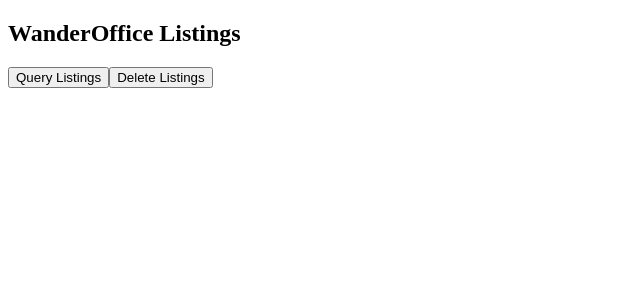
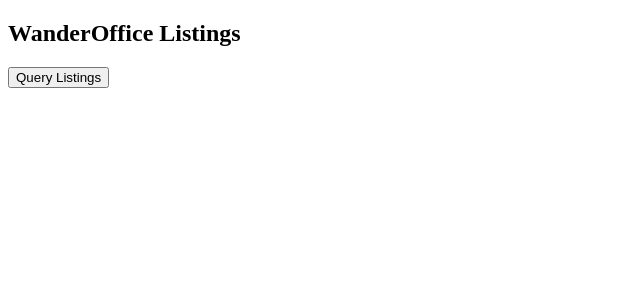
Before and after one commit to alanbedoya/nomadic, a React (Create React App) app in the folder client/: page / in a window 1280 px wide. Shown: the top 300 px of the page, without its empty margins (0-640 px from the left). Built offline with nearby package versions, Linux system fonts and the light colour scheme.

Commit message:
Added useState.

```diff
--- a/client/src/sections/Listings/Listings.tsx
+++ b/client/src/sections/Listings/Listings.tsx
@@ -3,6 +3,7 @@
 import {
   DeleteListingData,
   DeleteListingVariables,
+  Listing,
   ListingsData,
 } from './types';
 
@@ -22,7 +23,7 @@
   }
 `;
 
-const DELETE_LISTINGS = `
+const DELETE_LISTING = `
   mutation DeleteListing($id: ID!) {
     deleteListing(id: $id) {
       id
@@ -35,31 +36,41 @@
 }
 
 export const Listings = ({ title }: Props) => {
-  const [listings, setListings] = useState(null);
+  const [listings, setListings] = useState<Listing[] | null>(null);
 
   const fetchListings = async () => {
     const { data } = await server.fetch<ListingsData>({ query: LISTINGS });
-    console.log(data);
+    setListings(data.listings);
   };
 
-  const deleteListings = async () => {
-    const { data } = await server.fetch<
-      DeleteListingData,
-      DeleteListingVariables
-    >({
-      query: DELETE_LISTINGS,
+  const deleteListing = async (id: string) => {
+    await server.fetch<DeleteListingData, DeleteListingVariables>({
+      query: DELETE_LISTING,
       variables: {
-        id: '60695ad35a9e3a7dc715af5a',
+        id,
       },
     });
-    console.log(data);
+    fetchListings();
   };
+
+  const listingsList = listings ? (
+    <ul>
+      {listings.map((listing) => {
+        return (
+          <li key={listing.id}>
+            {listing.title}
+            <button onClick={() => deleteListing(listing.id)}>Delete</button>
+          </li>
+        );
+      })}
+    </ul>
+  ) : null;
 
   return (
     <div>
       <h2>{title}</h2>
+      {listingsList}
       <button onClick={fetchListings}>Query Listings</button>
-      <button onClick={deleteListings}>Delete Listings</button>
     </div>
   );
 };
--- a/client/src/sections/Listings/types.ts
+++ b/client/src/sections/Listings/types.ts
@@ -1,4 +1,4 @@
-interface Listing {
+export interface Listing {
   id: string;
   title: string;
   image: string;
```
Also changed, not shown: 1 other file (tests, documents, lock files or other folders).
